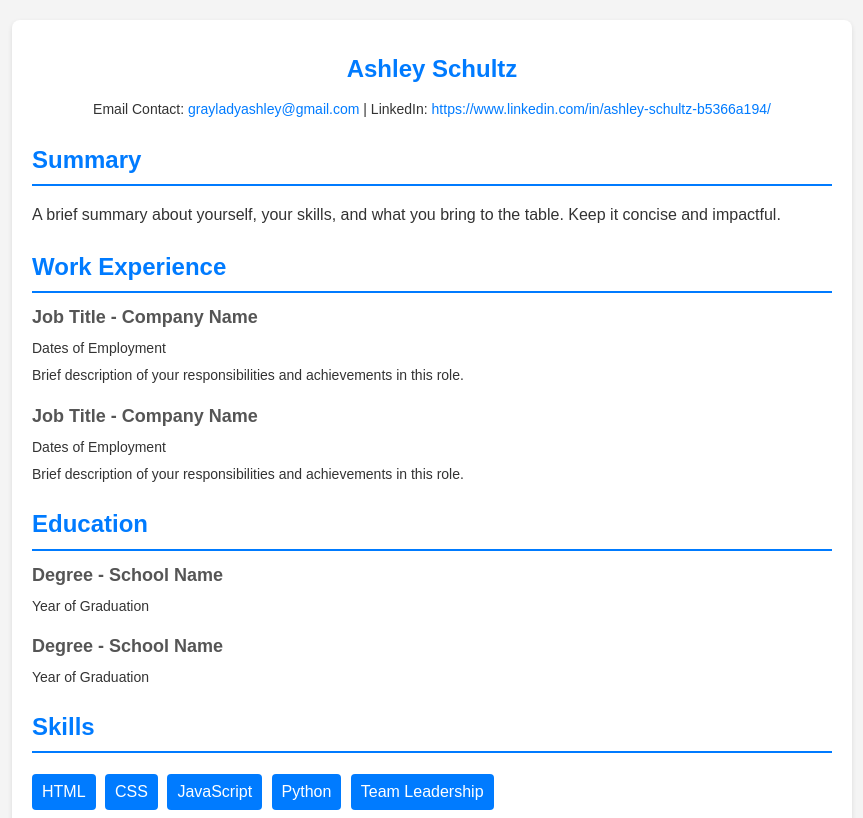
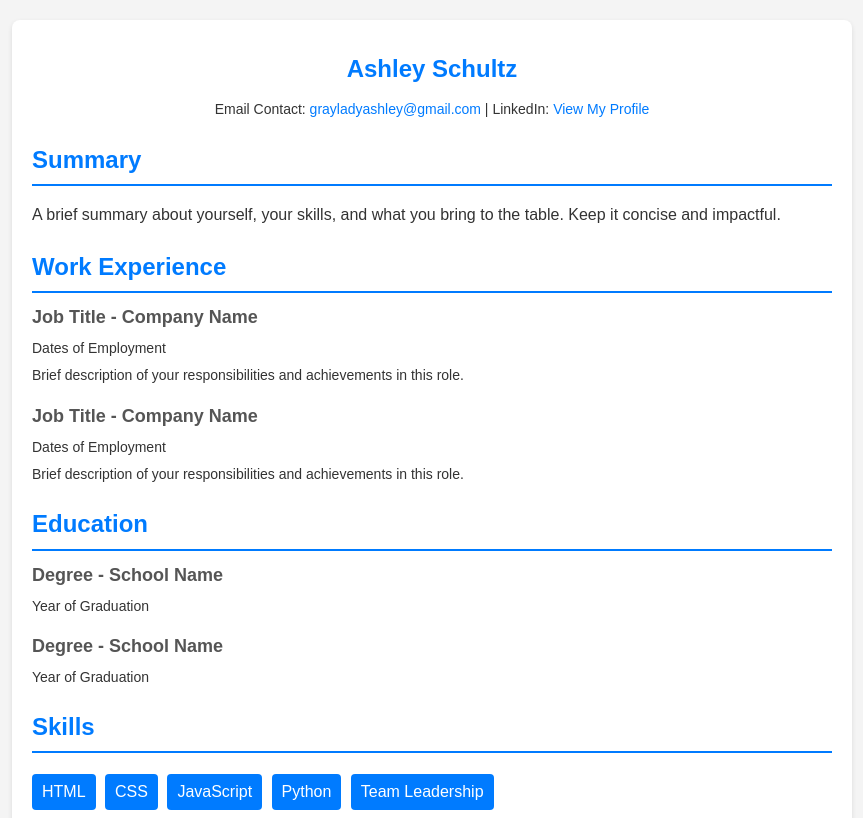
Before and after one commit to Aurakiel/Aurakiel.github.io, a plain HTML site: page index.html in a window 1280 px wide. Shown: the top 818 px of the page, without its empty margins (208-1071 px from the left). Drawn offline with Linux system fonts and the light colour scheme.

Commit message:
Updated Contact Info

```diff
--- a/index.html
+++ b/index.html
@@ -84,7 +84,7 @@
                     <a href="mailto:grayladyashley@gmail.com"
                         >grayladyashley@gmail.com</a>
                     | LinkedIn:
-                    <a href="#">https://www.linkedin.com/in/ashley-schultz-b5366a194/</a>
+                    <a href="https://www.linkedin.com/in/ashley-schultz-b5366a194/">View My Profile</a>
                 </p>
             </section>
             <section class="section">
```
